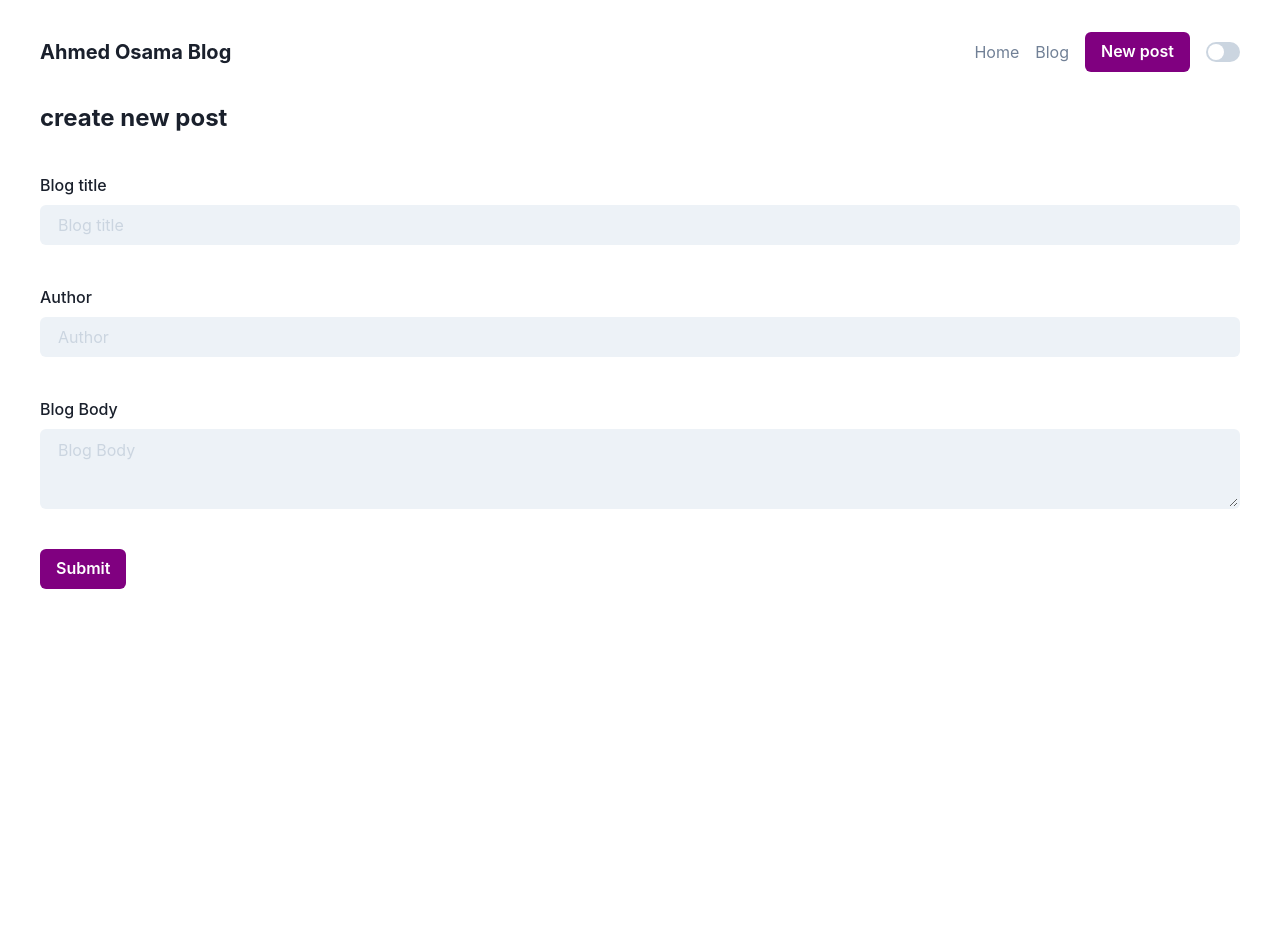
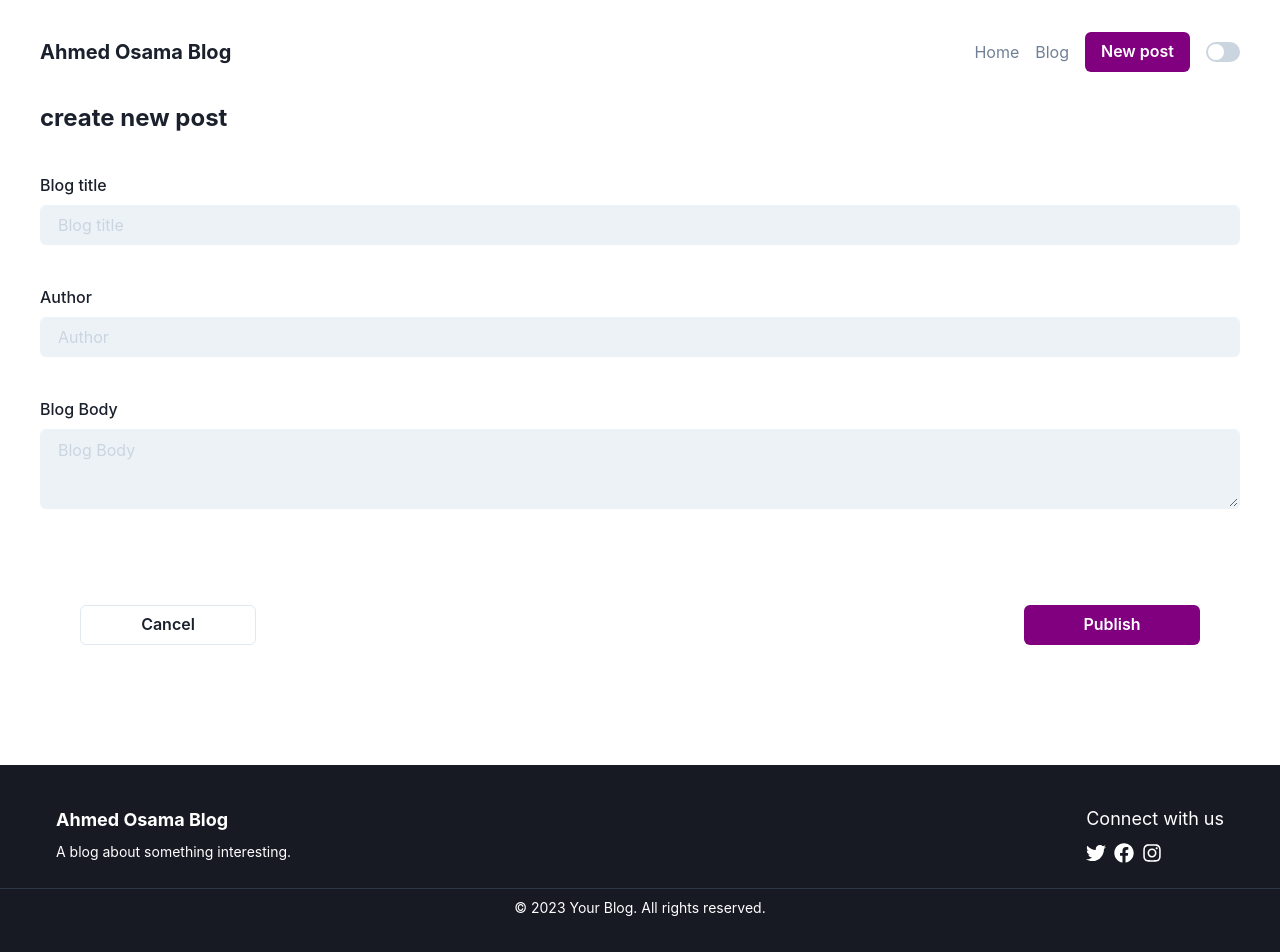
Before and after one commit to Ahmed-Osama-Salem/Blog-Nextjs, a Next.js app: page /newpost in a window 1280 px wide. Shown: the top 952 px of the page. Before the commit the page ends 800 px from the top, so only its background shows below. Built offline with nearby package versions, Linux system fonts and the light colour scheme; what @chakra-ui/next-js would draw is missing.

Commit message:
feat(footer): add footer

```diff
--- a/package.json
+++ b/package.json
@@ -40,6 +40,7 @@
     "next-sitemap": "^4.0.9",
     "react": "^18.2.0",
     "react-dom": "^18.2.0",
+    "react-icons": "^4.10.1",
     "react-query": "^3.39.3",
     "yup": "^1.2.0"
   },
--- a/src/apps/server/handleFetchPosts.ts
+++ b/src/apps/server/handleFetchPosts.ts
@@ -5,7 +5,6 @@ import type { CreatePostValues } from '../forms/createPostForm';
 const getPosts = async () => {
   try {
     const res = await axios.get('https://jsonplaceholder.typicode.com/posts');
-    console.log(res.data, 'res await');
 
     return res.data;
   } catch (err) {
@@ -27,11 +26,8 @@ const createNewPost = async (payload: CreatePostValues) => {
       payload
     );
 
-    console.log('Created post:', res.data);
-
     return res.data;
   } catch (error) {
-    console.error('Error creating post:', error);
     return error;
   }
 };
--- a/src/component/layouts/BlogLayout.tsx
+++ b/src/component/layouts/BlogLayout.tsx
@@ -1,6 +1,7 @@
 import { Box, Flex } from '@chakra-ui/react';
 import type { ReactNode } from 'react';
 
+import Footer from '../modules/Footer';
 import Navbar from '../modules/Navbar';
 
 interface BlogLayoutProps {
@@ -9,12 +10,15 @@ interface BlogLayoutProps {
 
 const BlogLayout = (props: BlogLayoutProps) => {
   return (
+    <>
       <Flex direction="column" alignItems="center" w="100%" px="10" pb="10">
         <Box maxW="1280px" w="100%">
           <Navbar />
           {props.children}
         </Box>
       </Flex>
+      <Footer />
+    </>
   );
 };
 
--- /dev/null
+++ b/src/component/modules/Footer.tsx
@@ -0,0 +1,58 @@
+/* eslint-disable import/no-extraneous-dependencies */
+import { Box, Flex, Icon, Link, Text } from '@chakra-ui/react';
+import { FaFacebook, FaInstagram, FaTwitter } from 'react-icons/fa';
+
+const Footer = () => {
+  return (
+    <Box as="footer" bgColor="gray.900" color="white" py={10}>
+      <Flex
+        direction={{ base: 'column', md: 'row' }}
+        align={{ base: 'center', md: 'space-between' }}
+        justify={{ base: 'center', md: 'space-between' }}
+        maxW="1200px"
+        mx="auto"
+        px={4}
+      >
+        <Box>
+          <Text fontSize="lg" fontWeight="bold">
+            Ahmed Osama Blog
+          </Text>
+          <Text mt={2} fontSize="sm">
+            A blog about something interesting.
+          </Text>
+        </Box>
+
+        <Box mt={{ base: 4, md: 0 }}>
+          <Text fontSize="lg" mb={2}>
+            Connect with us
+          </Text>
+          <Flex>
+            <Link href="/" isExternal mr={2}>
+              <Icon as={FaTwitter} fontSize="20px" />
+            </Link>
+            <Link href="/" isExternal mr={2}>
+              <Icon as={FaFacebook} fontSize="20px" />
+            </Link>
+            <Link href="/" isExternal>
+              <Icon as={FaInstagram} fontSize="20px" />
+            </Link>
+          </Flex>
+        </Box>
+      </Flex>
+
+      <Box
+        mt={6}
+        borderTop="1px solid"
+        borderColor="gray.700"
+        textAlign="center"
+        py={2}
+      >
+        <Text fontSize="sm">
+          &copy; {new Date().getFullYear()} Your Blog. All rights reserved.
+        </Text>
+      </Box>
+    </Box>
+  );
+};
+
+export default Footer;
--- a/src/component/modules/posts/PostCreated.tsx
+++ b/src/component/modules/posts/PostCreated.tsx
@@ -18,7 +18,7 @@ const PostCreated = ({
 
   return (
     <BlogLayout>
-      <VStack spacing={20} align="center" p="10" maxW="1280" mx="auto">
+      <VStack spacing={20} align="center" p="10">
         <Heading as="h2" fontSize="4xl" fontWeight="semibold">
           Your Post created successfully
         </Heading>
--- a/src/component/modules/posts/SecondPostCard.tsx
+++ b/src/component/modules/posts/SecondPostCard.tsx
@@ -1,4 +1,4 @@
-import { Badge, Box, Flex, Stack, Text } from '@chakra-ui/react';
+import { Badge, Box, Flex, Image, Stack, Text } from '@chakra-ui/react';
 import React from 'react';
 
 interface SecondPostCardProps {
@@ -15,7 +15,7 @@ const SecondPostCard = (props: SecondPostCardProps) => {
   return (
     <Flex direction={{ base: 'column', lg: 'row' }} gap={8}>
       <Box flex={{ base: 'none', lg: 1 / 2 }}>
-        <img src={image} className="h-full w-full object-cover" alt="" />
+        <Image src={image} className="h-full w-full object-cover" alt="" />
       </Box>
       <Flex direction="column" flex={{ base: 'none', lg: 1 / 2 }} gap={6}>
         <Stack spacing={3}>
@@ -28,7 +28,12 @@ const SecondPostCard = (props: SecondPostCardProps) => {
           <Text fontSize="sm" fontWeight="semibold" color="#21D188">
             {author}
           </Text>
-          <Text fontSize="base" fontWeight="normal" color="#667085">
+          <Text
+            fontSize="base"
+            fontWeight="normal"
+            color="#667085"
+            maxW="200px"
+          >
             {brif}
           </Text>
         </Stack>
--- a/src/component/sections/HomePage.tsx
+++ b/src/component/sections/HomePage.tsx
@@ -30,7 +30,7 @@ const HomePage = ({ posts }: { posts: PostProps[] }) => {
   const y = useTransform(scrollYProgress, [0.2, 1.7], [0, -100]);
 
   return (
-    <VStack spacing={14} align="stretch">
+    <VStack spacing={10} align="stretch">
       <Divider />
       <Flex justifyContent="center" align="center">
         <motion.div
--- /dev/null
+++ b/src/pages/404.tsx
@@ -0,0 +1,40 @@
+// pages/404.js
+import { Box, Button, Heading, Link, Text } from '@chakra-ui/react';
+
+import BlogLayout from '@/component/layouts/BlogLayout';
+
+const Custom404 = () => {
+  return (
+    <BlogLayout>
+      <Box
+        textAlign="center"
+        mt="20vh"
+        mx="auto"
+        maxW="400px"
+        p={4}
+        borderWidth={1}
+        borderRadius="md"
+        boxShadow="lg"
+      >
+        <Heading as="h1" fontSize="2xl" mb={4}>
+          Oops! Page not found
+        </Heading>
+        <Text fontSize="lg" mb={4}>
+          The page you are looking for does not exist or has been moved.
+        </Text>
+        <Link href="/" _hover={{ textDecoration: 'none' }}>
+          <Button
+            colorScheme="teal"
+            size="md"
+            mt={4}
+            style={{ backgroundColor: 'teal' }}
+          >
+            Go back to home
+          </Button>
+        </Link>
+      </Box>
+    </BlogLayout>
+  );
+};
+
+export default Custom404;
--- a/src/pages/newpost/index.tsx
+++ b/src/pages/newpost/index.tsx
@@ -1,5 +1,6 @@
 import {
   Button,
+  Flex,
   FormControl,
   FormErrorMessage,
   FormLabel,
@@ -11,6 +12,7 @@ import {
   VStack,
 } from '@chakra-ui/react';
 import { Field, Form, Formik } from 'formik';
+import { useRouter } from 'next/router';
 import { useMutation, useQueryClient } from 'react-query';
 
 import { initialValues, validationSchema } from '@/apps/forms/createPostForm';
@@ -24,6 +26,7 @@ import { Main } from '@/component/templates/Main';
 const Index = () => {
   const queryClient = useQueryClient();
   const toast = useToast();
+  const router = useRouter();
 
   const createPost = async (postData: typeof initialValues) => {
     await createNewPost(postData);
@@ -130,17 +133,40 @@ const Index = () => {
                   </FormControl>
                 )}
               </Field>
+              <Stack spacing={20} align="center" p="10">
+                <Flex
+                  direction={{ base: 'column-reverse', lg: 'row' }}
+                  gap={8}
+                  align="center"
+                  justifyContent="space-between"
+                  w="full"
+                >
+                  <Button
+                    mt={4}
+                    colorScheme="gray"
+                    type="button"
+                    variant="outline"
+                    w="44"
+                    onClick={() => {
+                      router.back();
+                    }}
+                  >
+                    Cancel
+                  </Button>
                   <Button
                     mt={4}
                     colorScheme="teal"
                     isLoading={mutation.isLoading}
                     type="submit"
                     color="white"
-                variant="solid"
+                    variant="ghost"
                     style={{ backgroundColor: 'purple' }}
+                    w="44"
                   >
-                Submit
+                    Publish
                   </Button>
+                </Flex>
+              </Stack>
             </Form>
           </Formik>
         </Stack>
```
Also changed, not shown: 1 other file (tests, documents, lock files or other folders). Lines whose indentation alone changed are shown as unchanged.
